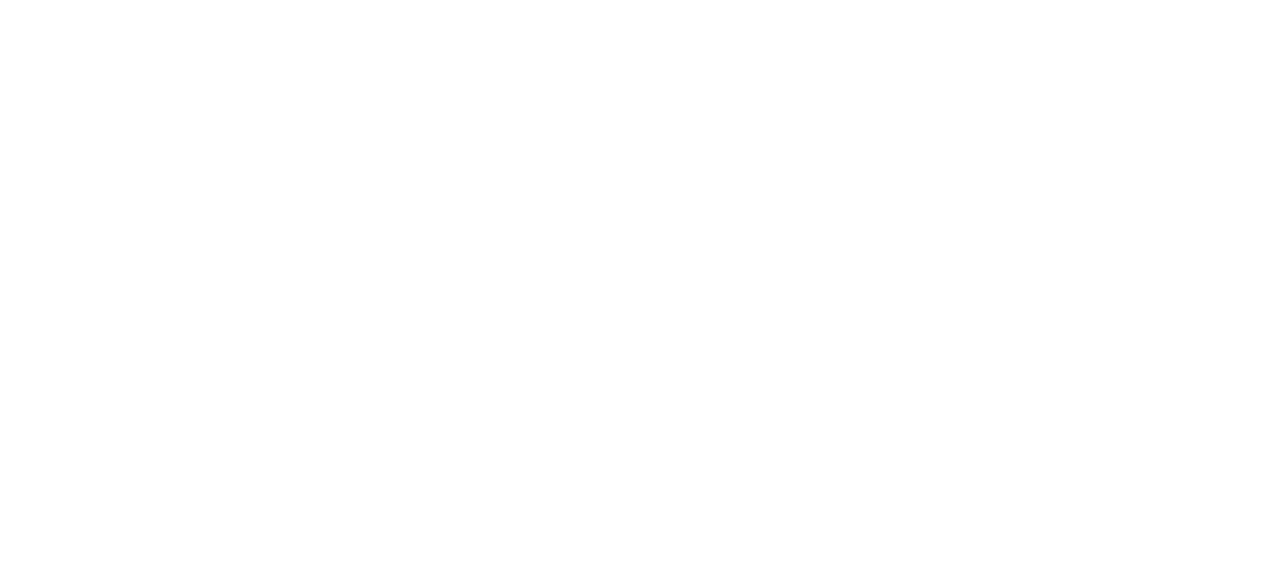
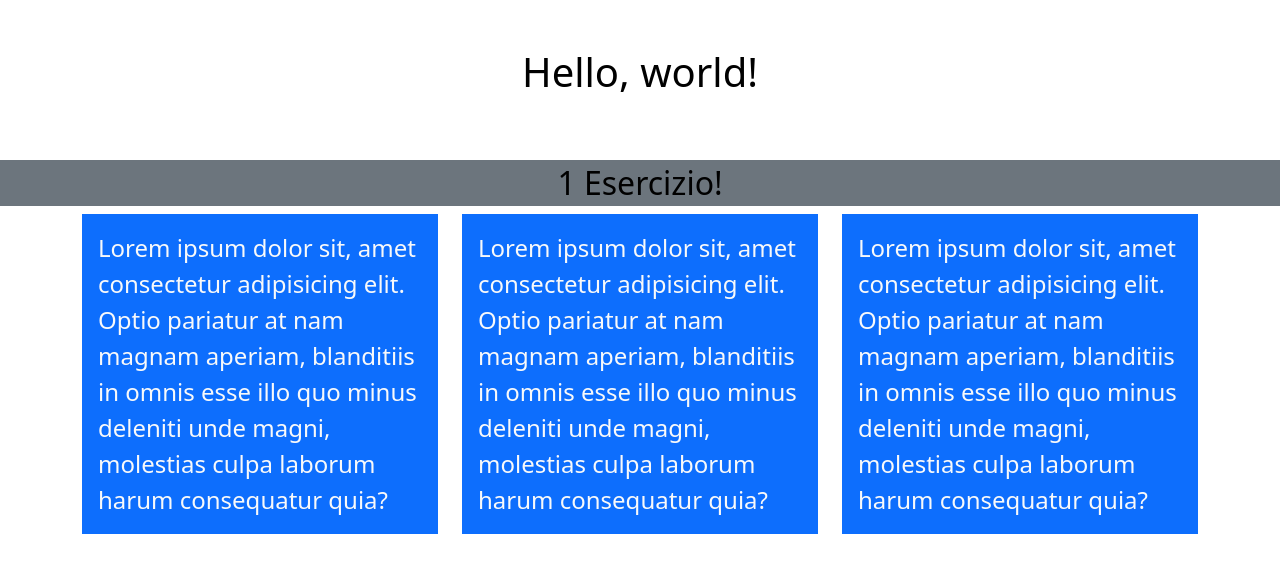
Before and after one commit to AntonioNorfo/Settimana6, a plain HTML site: page BootStrap1/index.html in a window 1280 px wide. Drawn offline with nearby package versions, Linux system fonts and the light colour scheme.

Commit message:
Boostrap

```diff
--- a/BootStrap1/index.html
+++ b/BootStrap1/index.html
@@ -1,9 +1,47 @@
 <!DOCTYPE html>
-<html lang="it">
+<html lang="en">
   <head>
-    <meta charset="UTF-8" />
-    <meta name="viewport" content="width=device-width, initial-scale=1.0" />
-    <title>Document</title>
+    <meta charset="utf-8" />
+    <meta name="viewport" content="width=device-width, initial-scale=1" />
+    <title>Bootstrap demo</title>
+    <link
+      href="https://cdn.jsdelivr.net/npm/bootstrap@5.3.3/dist/css/bootstrap.min.css"
+      rel="stylesheet"
+      integrity="sha384-QWTKZyjpPEjISv5WaRU9OFeRpok6YctnYmDr5pNlyT2bRjXh0JMhjY6hW+ALEwIH"
+      crossorigin="anonymous"
+    />
   </head>
-  <body></body>
+  <body>
+    <h1 class="d-flex justify-content-center text-black pb-3 mt-5">Hello, world!</h1>
+
+    <h2 class="d-flex justify-content-center text-bg-secondary text-black p-1 mt-5">1 Esercizio!</h2>
+    <div class="container">
+      <div class="row">
+        <div class="col-12 col-md-4 text-light">
+          <p class="bg-primary fs-4 p-3">
+            Lorem ipsum dolor sit, amet consectetur adipisicing elit. Optio pariatur at nam magnam aperiam, blanditiis
+            in omnis esse illo quo minus deleniti unde magni, molestias culpa laborum harum consequatur quia?
+          </p>
+        </div>
+
+        <div class="col-12 col-md-4 text-light">
+          <p class="bg-primary fs-4 p-3">
+            Lorem ipsum dolor sit, amet consectetur adipisicing elit. Optio pariatur at nam magnam aperiam, blanditiis
+            in omnis esse illo quo minus deleniti unde magni, molestias culpa laborum harum consequatur quia?
+          </p>
+        </div>
+        <div class="col-12 col-md-4 text-light">
+          <p class="bg-primary fs-4 p-3">
+            Lorem ipsum dolor sit, amet consectetur adipisicing elit. Optio pariatur at nam magnam aperiam, blanditiis
+            in omnis esse illo quo minus deleniti unde magni, molestias culpa laborum harum consequatur quia?
+          </p>
+        </div>
+      </div>
+    </div>
+    <script
+      src="https://cdn.jsdelivr.net/npm/bootstrap@5.3.3/dist/js/bootstrap.bundle.min.js"
+      integrity="sha384-YvpcrYf0tY3lHB60NNkmXc5s9fDVZLESaAA55NDzOxhy9GkcIdslK1eN7N6jIeHz"
+      crossorigin="anonymous"
+    ></script>
+  </body>
 </html>
```
